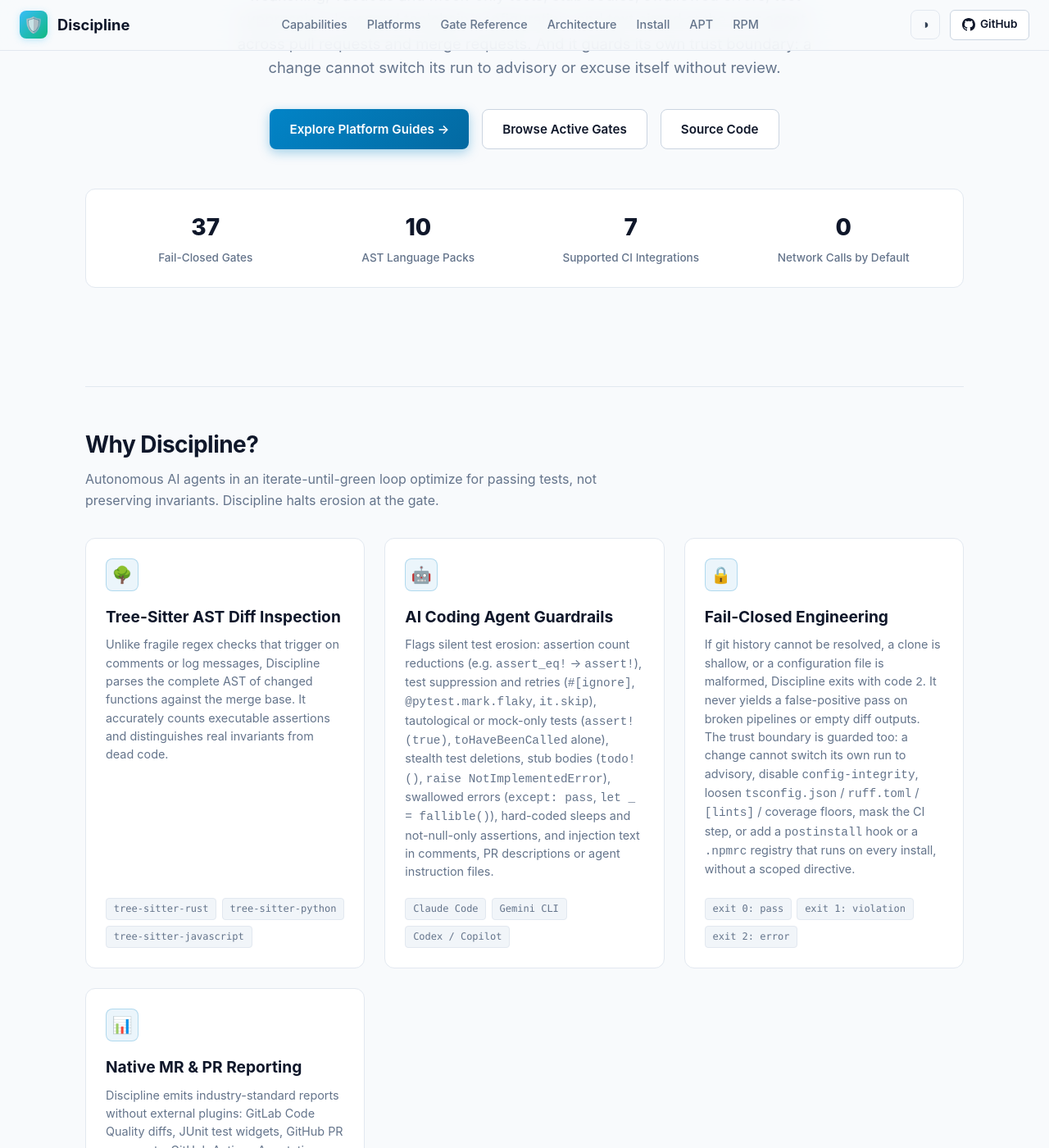
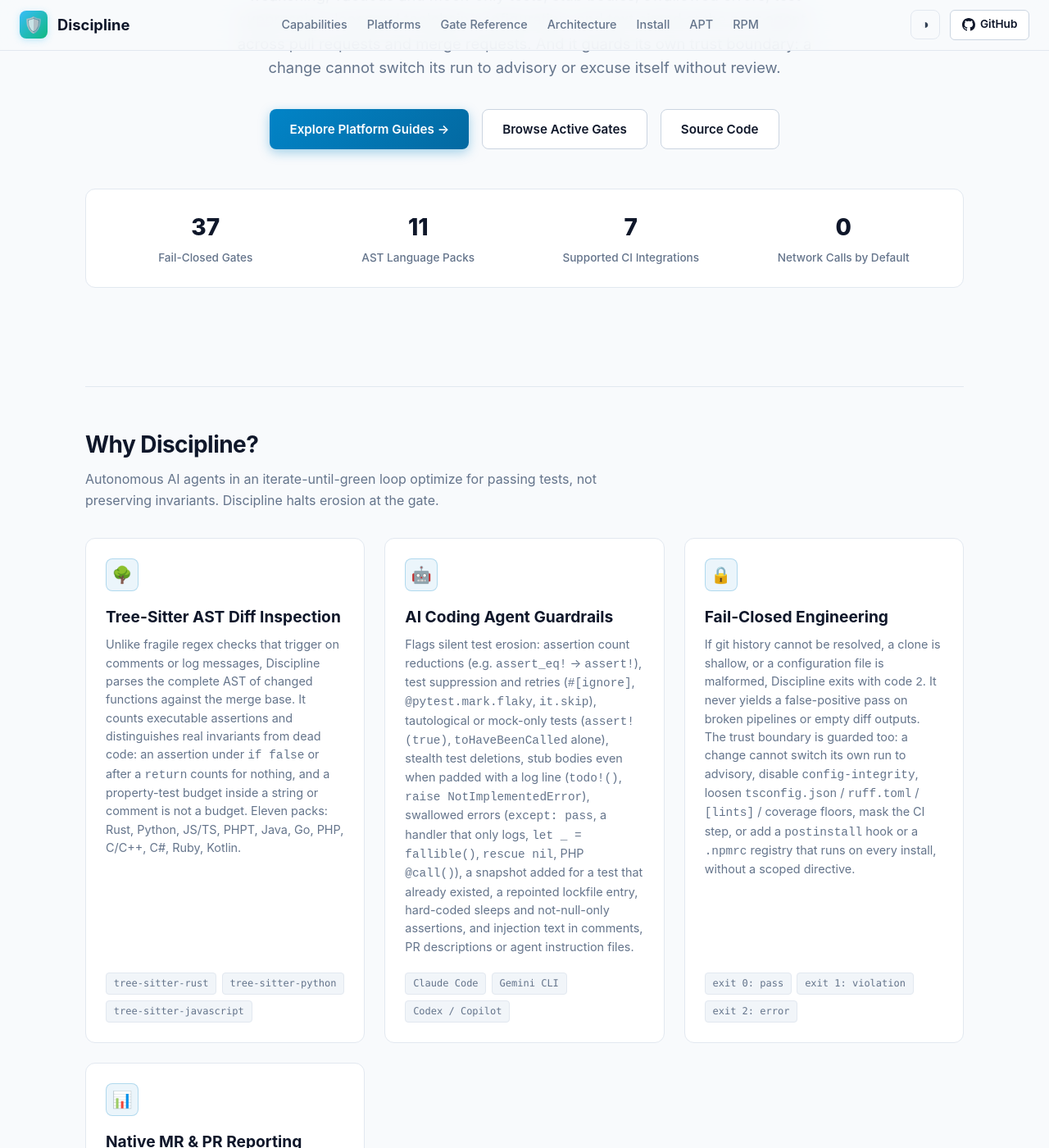
Before and after one commit to actions-marketplace-validations/orieg_discipline, a Jekyll site: the page docs/index.html, which Jekyll copies as it is, in a window 1280 px wide and 1400 px high, scrolled down 367 px. Shown: the whole window at 82% size. Built offline with Jekyll 4.4.1, drawn with Linux system fonts in a browser that asks for light colours; some of the changed text lies outside the part shown.

Commit message:
docs: describe the v0.10.0 behaviours and the eleventh language pack in the README and on the site (#147)
The generated gate tables already name Kotlin and merged-pr-body; the
hand-written prose did not. README "Why Discipline?" gains the erosion
patterns v0.10.0 catches (logging swallows, PHP `@`, `rescue nil`,
`runCatching`, assertions moved under `if false` or after `return`, padded
stubs, snapshots added for existing tests, repointed lockfile entries,
softened installs, `clippy.toml` and inherited configuration) and the trust
boundary now names the narrowed-step rule and the push-event review record;
the Gates intro counts the eleven packs. The site's stat bar says 11 packs,
the two capability cards carry the same additions, and the directives
callout says how a push run reads the merged pull request's body.

no-issue: documentation follow-up to v0.10.0

```diff
--- a/docs/index.html
+++ b/docs/index.html
@@ -840,7 +840,7 @@
         <p>Fail-Closed Gates</p>
       </div>
       <div class="stat-item">
-        <h3>10</h3>
+        <h3>11</h3>
         <p>AST Language Packs</p>
       </div>
       <div class="stat-item">
@@ -866,7 +866,7 @@
         <div>
           <div class="card-icon-box">&#x1f333;</div>
           <h3>Tree-Sitter AST Diff Inspection</h3>
-          <p>Unlike fragile regex checks that trigger on comments or log messages, Discipline parses the complete AST of changed functions against the merge base. It accurately counts executable assertions and distinguishes real invariants from dead code.</p>
+          <p>Unlike fragile regex checks that trigger on comments or log messages, Discipline parses the complete AST of changed functions against the merge base. It counts executable assertions and distinguishes real invariants from dead code: an assertion under <code>if false</code> or after a <code>return</code> counts for nothing, and a property-test budget inside a string or comment is not a budget. Eleven packs: Rust, Python, JS/TS, PHPT, Java, Go, PHP, C/C++, C#, Ruby, Kotlin.</p>
         </div>
         <div class="card-tags">
           <span class="card-tag">tree-sitter-rust</span>
@@ -879,7 +879,7 @@
         <div>
           <div class="card-icon-box">&#x1f916;</div>
           <h3>AI Coding Agent Guardrails</h3>
-          <p>Flags silent test erosion: assertion count reductions (e.g. <code>assert_eq!</code> &rarr; <code>assert!</code>), test suppression and retries (<code>#[ignore]</code>, <code>@pytest.mark.flaky</code>, <code>it.skip</code>), tautological or mock-only tests (<code>assert!(true)</code>, <code>toHaveBeenCalled</code> alone), stealth test deletions, stub bodies (<code>todo!()</code>, <code>raise NotImplementedError</code>), swallowed errors (<code>except: pass</code>, <code>let _ = fallible()</code>), hard-coded sleeps and not-null-only assertions, and injection text in comments, PR descriptions or agent instruction files.</p>
+          <p>Flags silent test erosion: assertion count reductions (e.g. <code>assert_eq!</code> &rarr; <code>assert!</code>), test suppression and retries (<code>#[ignore]</code>, <code>@pytest.mark.flaky</code>, <code>it.skip</code>), tautological or mock-only tests (<code>assert!(true)</code>, <code>toHaveBeenCalled</code> alone), stealth test deletions, stub bodies even when padded with a log line (<code>todo!()</code>, <code>raise NotImplementedError</code>), swallowed errors (<code>except: pass</code>, a handler that only logs, <code>let _ = fallible()</code>, <code>rescue nil</code>, PHP <code>@call()</code>), a snapshot added for a test that already existed, a repointed lockfile entry, hard-coded sleeps and not-null-only assertions, and injection text in comments, PR descriptions or agent instruction files.</p>
         </div>
         <div class="card-tags">
           <span class="card-tag">Claude Code</span>
@@ -1421,7 +1421,7 @@
     <div style="margin-top: 2rem;">
       <h3 style="font-size: 1.15rem; color: var(--heading); margin-bottom: 0.5rem;">Audit-Trailed Override Directives</h3>
       <p style="font-size: 0.9rem; color: var(--text-muted); margin-bottom: 0.75rem;">
-        Legitimate deletions or changes are authorized through explicit, scoped directives in the PR description or commit message. Every applied override is recorded in the report; <code>directives.max_overrides</code> caps them per change, and <code>directives.require_approval</code> makes them count only once the forge shows an approving review of the head commit by a listed reviewer other than the author. <code>policy_from: base</code> judges a change by the base branch's <code>discipline.toml</code>, so a policy edit takes effect once it has merged.
+        Legitimate deletions or changes are authorized through explicit, scoped directives in the PR description or commit message; on a push to the default branch, the merged pull request's body is read through the forge (<code>merged-pr-body</code>), because a squash or rebase merge drops it from the commit message. Every applied override is recorded in the report; <code>directives.max_overrides</code> caps them per change, and <code>directives.require_approval</code> makes them count only once the forge shows an approving review of the head commit by a listed reviewer other than the author. <code>policy_from: base</code> judges a change by the base branch's <code>discipline.toml</code>, so a policy edit takes effect once it has merged.
       </p>
       <div class="directive-card">
         removes: tests/legacy/ replaced by proptest property suite<br>
@@ -1431,7 +1431,8 @@
         allow-stub: validate schema lands with the next migration<br>
         allow-toolchain-weakening: strict migrating the legacy tree file by file<br>
         allow-agent-instructions: AGENTS.md the new rule was reviewed in #90<br>
-        allow-build-hook: prepare husky installs the commit hooks
+        allow-build-hook: prepare husky installs the commit hooks<br>
+allow-gate-weakening: ci-integrity the discipline step runs on pull_request only; merged-pr-body covers pushes
       </div>
     </div>
 
```
Also changed, not shown: README.md.
